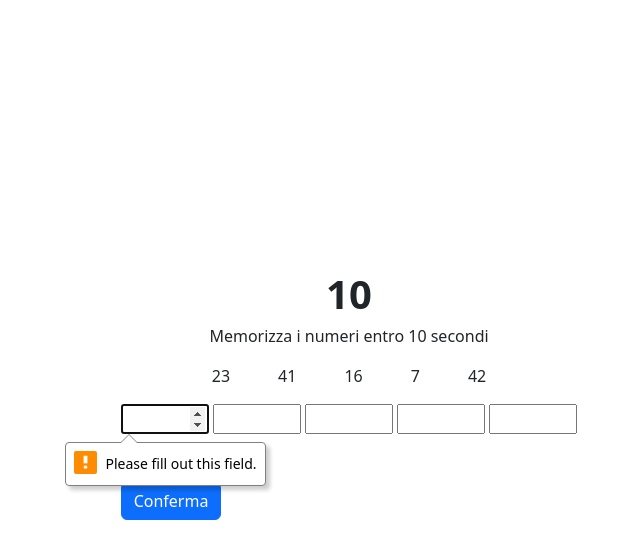
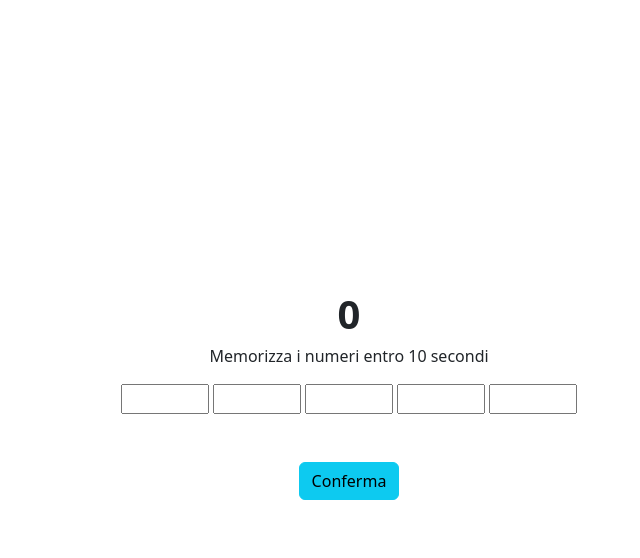
Before and after one commit to Stefanospedicato/js-simon, a plain HTML site: page index.html in a window 1280 px wide. Both pictures are taken after a click on the button "Conferma". Shown: the whole page, without its empty margins (291-931 px from the left). Drawn offline with nearby package versions, Linux system fonts and the light colour scheme.

Commit message:
feat: add player's numbers in array

```diff
--- a/index.html
+++ b/index.html
@@ -10,21 +10,21 @@
 <body>
 
   <div class="vh-100 d-flex justify-content-center align-items-center flex-column">
-    <div id="countdown" class="fs-1 fw-bolder">10</div>
+    <div id="countdown" class="fs-1 fw-bolder"></div>
     <p>Memorizza i numeri entro 10 secondi</p>
     <ul id="numeri-generati" class="d-flex gap-5 list-unstyled"></ul>
 
-    <form id="risposte">
+    <form id="risposte" class="d-none">
       <div id="inputs">
-        <input class="numero-scelto" type="number" min="1" max="50" required>
-        <input class="numero-scelto" type="number" min="1" max="50" required>
-        <input class="numero-scelto" type="number" min="1" max="50" required>
-        <input class="numero-scelto" type="number" min="1" max="50" required>
-        <input class="numero-scelto" type="number" min="1" max="50" required>
+        <input class="numero-scelto1" type="number" min="1" max="50"  required>
+        <input class="numero-scelto2" type="number" min="1" max="50"  required>
+        <input class="numero-scelto3" type="number" min="1" max="50"  required>
+        <input class="numero-scelto4" type="number" min="1" max="50"  required>
+        <input class="numero-scelto5" type="number" min="1" max="50"  required>
       </div>
-      <button id="bottone" class="btn btn-primary mt-5">Conferma</button>
-      <p id="message" class="text-center text-success fw-bold"></p>
     </form>
+    <button id="bottone" class="btn btn-info mt-5 d-block" disabled>Conferma</button>
+    <p id="message" class="text-center text-success fw-bold"></p>
   </div>
 
 
--- a/script.js
+++ b/script.js
@@ -6,7 +6,7 @@ function randomNumber(){
   for(let i = 0; i < 5; i++){
   let randomNumbers = Math.ceil(Math.random()*50)
   arrayNumeriRandom.push(randomNumbers)
-}
+  }
 }
 
 randomNumber();
@@ -18,9 +18,38 @@ let listItems = ''
 for(let i= 0; i<arrayNumeriRandom.length; i++){
   listItems += `<li>${arrayNumeriRandom[i]}</li>`
 }
-
 lista.innerHTML = listItems
 
+
+//Aziono conto alla rovescia
+const countdown = document.getElementById('countdown');
+let seconds = 3;
+countdown.innerHTML=seconds--
+const risposte = document.getElementById('risposte')
+const button = document.getElementById('bottone')
+const intervalId = setInterval(()=>{ countdown.innerHTML = seconds;
+  if(seconds === 0){
+    clearInterval(intervalId)
+    lista.classList.add('d-none');
+    risposte.classList.remove('d-none');
+    button.disabled = false;
+  }
+seconds--
+}, 1000)
+
+
 //Pusho i numeri scelti dal giocatore nell'array vuoto
-const numeriGiocatore = document.querySelector('.numero-scelto');
-const gruppoInput = document.getElementById('inputs');
+const numeroGiocatore1 = document.querySelector('.numero-scelto1');
+const numeroGiocatore2 = document.querySelector('.numero-scelto2');
+const numeroGiocatore3 = document.querySelector('.numero-scelto3');
+const numeroGiocatore4 = document.querySelector('.numero-scelto4');
+const numeroGiocatore5 = document.querySelector('.numero-scelto5');
+
+button.addEventListener('click', ()=>{
+  arrayNumeriGiocatore.push(numeroGiocatore1.value)
+  arrayNumeriGiocatore.push(numeroGiocatore2.value)
+  arrayNumeriGiocatore.push(numeroGiocatore3.value)
+  arrayNumeriGiocatore.push(numeroGiocatore4.value)
+  arrayNumeriGiocatore.push(numeroGiocatore5.value)
+  console.log(arrayNumeriGiocatore)
+})
```
